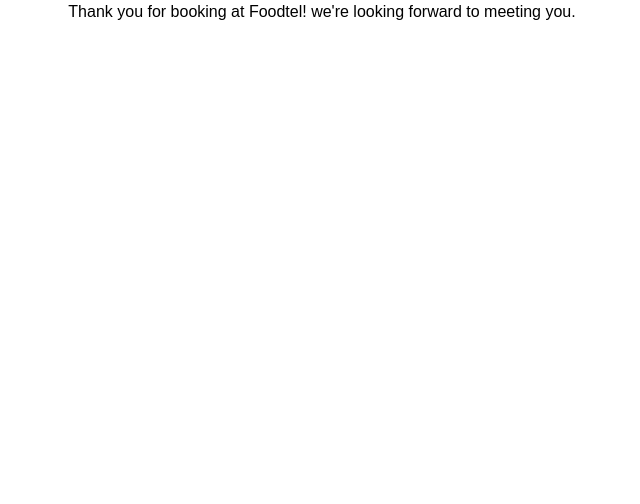
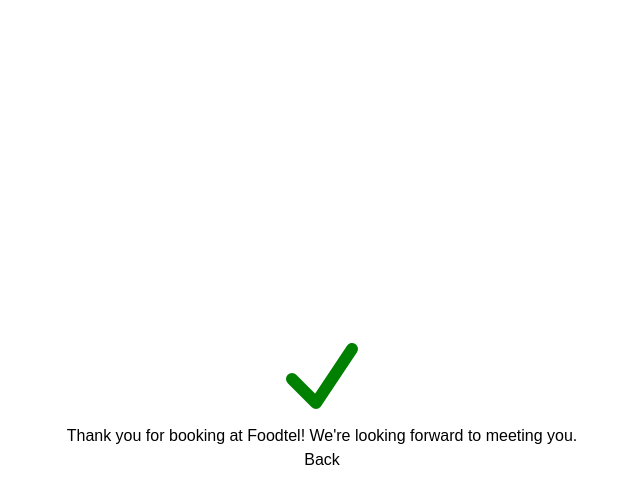
Before and after one commit to Purarity/foodtel_code_test, a Next.js app: page /success in a window 1280 px wide. Shown: the top 504 px of the page, without its empty margins (318-958 px from the left). Built offline with nearby package versions, Linux system fonts and the light colour scheme.

Commit message:
improved booking form styling, checking date value before setting it, improved success page

```diff
--- a/app/page.tsx
+++ b/app/page.tsx
@@ -4,9 +4,9 @@
 
 export default function Home() {
   return (
-    <>
-      <h1 className="text-5xl font-bold text-center">Foodtel Booking</h1>
+    <div className="h-screen text-center flex flex-col justify-center">
+      <h1 className="text-5xl font-bold text-center mb-24">Foodtel Booking</h1>
       <BookingForm />
-    </>
+    </div>
   );
 }
--- a/app/success/page.tsx
+++ b/app/success/page.tsx
@@ -1,9 +1,28 @@
 export default async function Success() {
   return (
-    <>
-      <h1 className="text-center">
-        Thank you for booking at Foodtel! we're looking forward to meeting you.
+    <div className="h-screen text-center flex flex-col justify-center">
+      <svg
+        xmlns="http://www.w3.org/2000/svg"
+        fill="none"
+        viewBox="0 0 24 24"
+        strokeWidth={3}
+        stroke="green"
+        className="size-24 mx-auto"
+      >
+        <path
+          strokeLinecap="round"
+          strokeLinejoin="round"
+          d="m4.5 12.75 6 6 9-13.5"
+        />
+      </svg>
+
+      <h1 className="">
+        Thank you for booking at Foodtel! We're looking forward to meeting you.
       </h1>
-    </>
+
+      <a className="" href="/">
+        Back
+      </a>
+    </div>
   );
 }
--- a/components/BookingForm.tsx
+++ b/components/BookingForm.tsx
@@ -54,12 +54,15 @@
     const { name, value } = event.currentTarget;
 
     if (name === "date") {
+      //value can be null when user press the "clear" button
+      if (value) {
         setFormData((previous) => ({
           ...previous,
           date: new Intl.DateTimeFormat("sv-SE", {
             dateStyle: "short",
           }).format(new Date(value)),
         }));
+      }
     } else {
       setFormData((previous) => ({ ...previous, [name]: value }));
     }
@@ -69,9 +72,9 @@
     <form
       onSubmit={handleSubmit}
       action={submitForm}
-      className="flex flex-col mx-2 gap-5 items-center w-full"
+      className="flex flex-col px-4 gap-5 items-center w-full"
     >
-      <label htmlFor="bookerName" className="w-full">
+      <label htmlFor="bookerName">
         Name:
         <input
           type="text"
@@ -84,7 +87,7 @@
           required
         />
       </label>
-      <label htmlFor="email" className="w-full">
+      <label htmlFor="email">
         Email:
         <input
           type="text"
@@ -97,14 +100,14 @@
           required
         />
       </label>
-      <div className="flex justify-center gap-5">
+      <div className="flex flex-wrap justify-center gap-5">
         <label htmlFor="totalGuests">
           Total Guests:
           <input
             type="number"
             inputMode="numeric"
             min={1}
-            className="block w-full"
+            className="block w-24"
             id="totalGuests"
             name="totalGuests"
             placeholder="Total Guests..."
```
Lines whose indentation alone changed are shown as unchanged.
